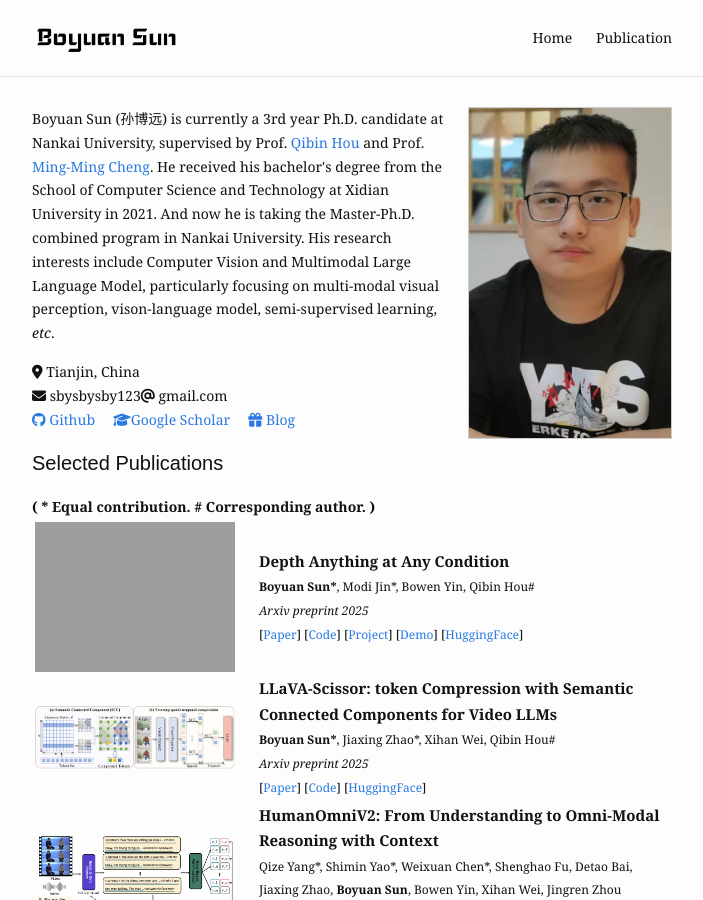
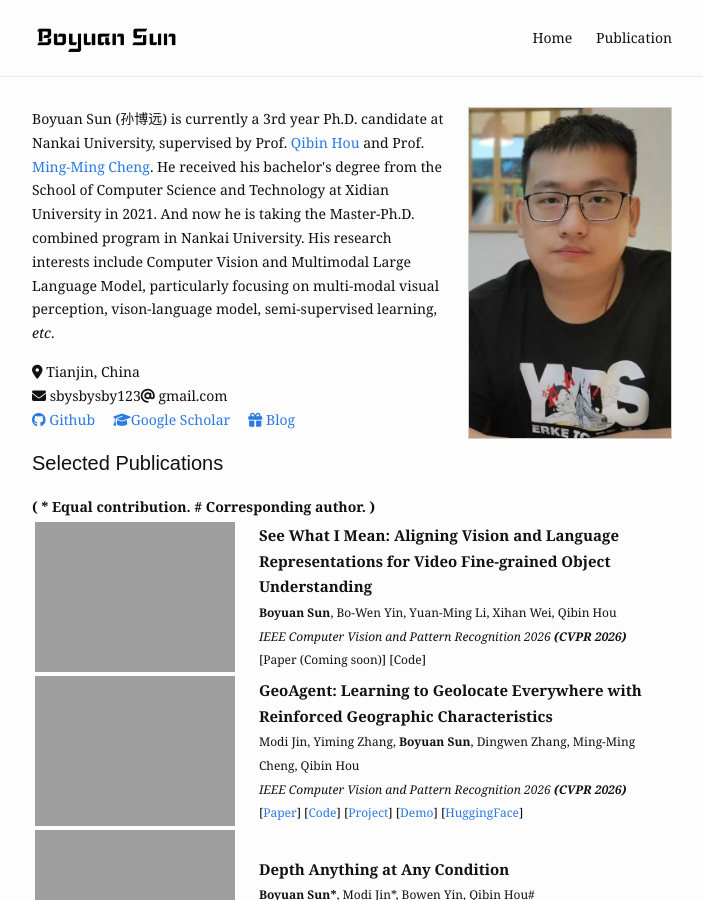
Before and after one commit to BBBBchan/BBBBchan.github.io, a Jekyll site: the page built from index.html, in a window 1280 px wide and 900 px high. Shown: the whole window, without its empty margins (288-991 px from the left). Built offline with Jekyll 4.4.1, drawn with Linux system fonts in a browser that asks for light colours; nearby versions of some CDN libraries.

Commit message:
Add new research items to index.html

```diff
--- a/index.html
+++ b/index.html
@@ -4,6 +4,28 @@ profile_picture:
   src: /assets/img/boyuansun.png
   alt: website picture
 items:
+- title: See What I Mean&#58; Aligning Vision and Language Representations for Video Fine-grained Object Understanding
+  image:
+    src: assets/img/work/swim.png
+    alt: arxiv
+  author: <b>Boyuan Sun</b>, Bo-Wen Yin, Yuan-Ming Li, Xihan Wei, Qibin Hou
+  pubname: IEEE Computer Vision and Pattern Recognition 2026 <b>(CVPR 2026)</b>
+  code:
+  paper:
+  hf:
+  bibtex:
+- title: GeoAgent&#58; Learning to Geolocate Everywhere with Reinforced Geographic Characteristics
+  image:
+    src: assets/img/work/geoagent.png
+    alt: arxiv
+  author: Modi Jin, Yiming Zhang, <b>Boyuan Sun</b>, Dingwen Zhang, Ming-Ming Cheng, Qibin Hou
+  pubname: IEEE Computer Vision and Pattern Recognition 2026 <b>(CVPR 2026)</b>
+  code: https://github.com/HVision-NKU/GeoAgent
+  paper: https://arxiv.org/abs/2602.12617
+  project: https://ghost233lism.github.io/GeoAgent-page/
+  demo: https://huggingface.co/spaces/ghost233lism/GeoAgent
+  hf: https://huggingface.co/ghost233lism/GeoAgent
+  bibtex:
 - title: Depth Anything at Any Condition
   image:
     src: assets/img/work/depthanythingac_pipeline.png
```
